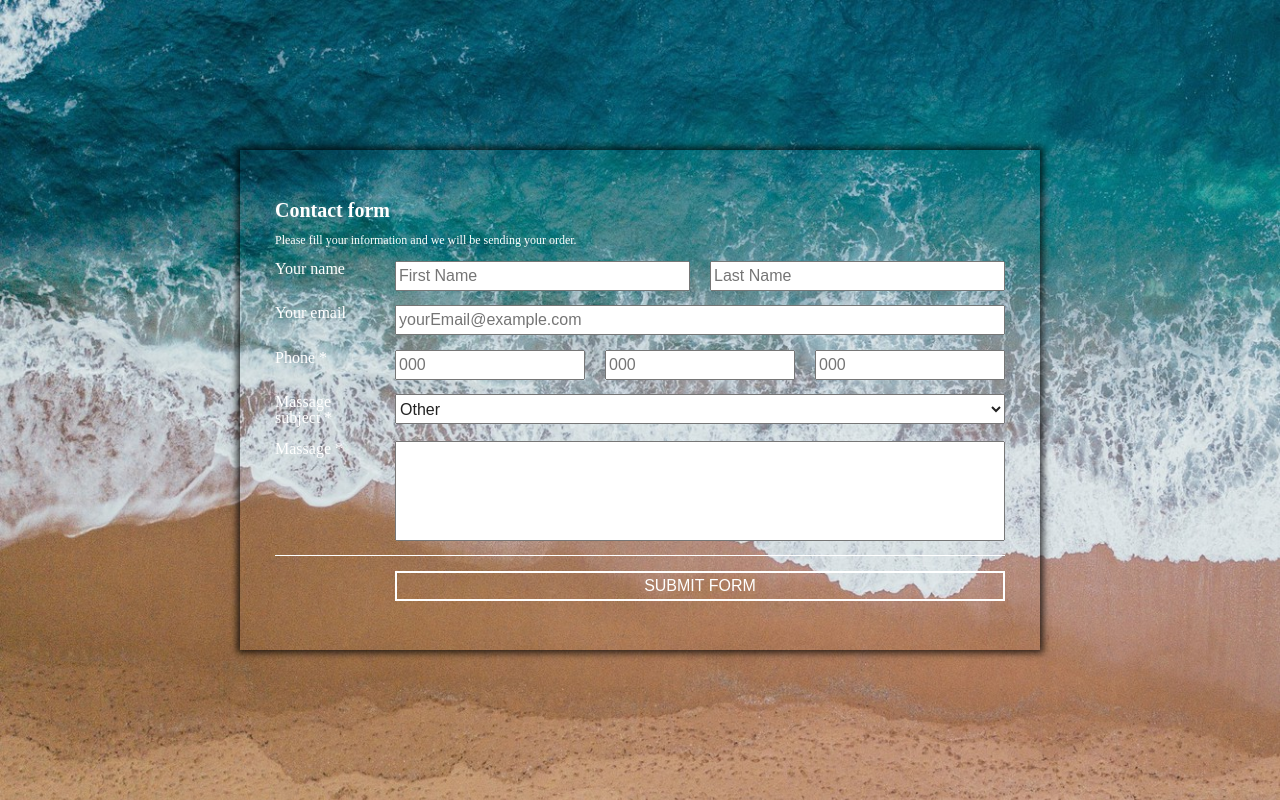
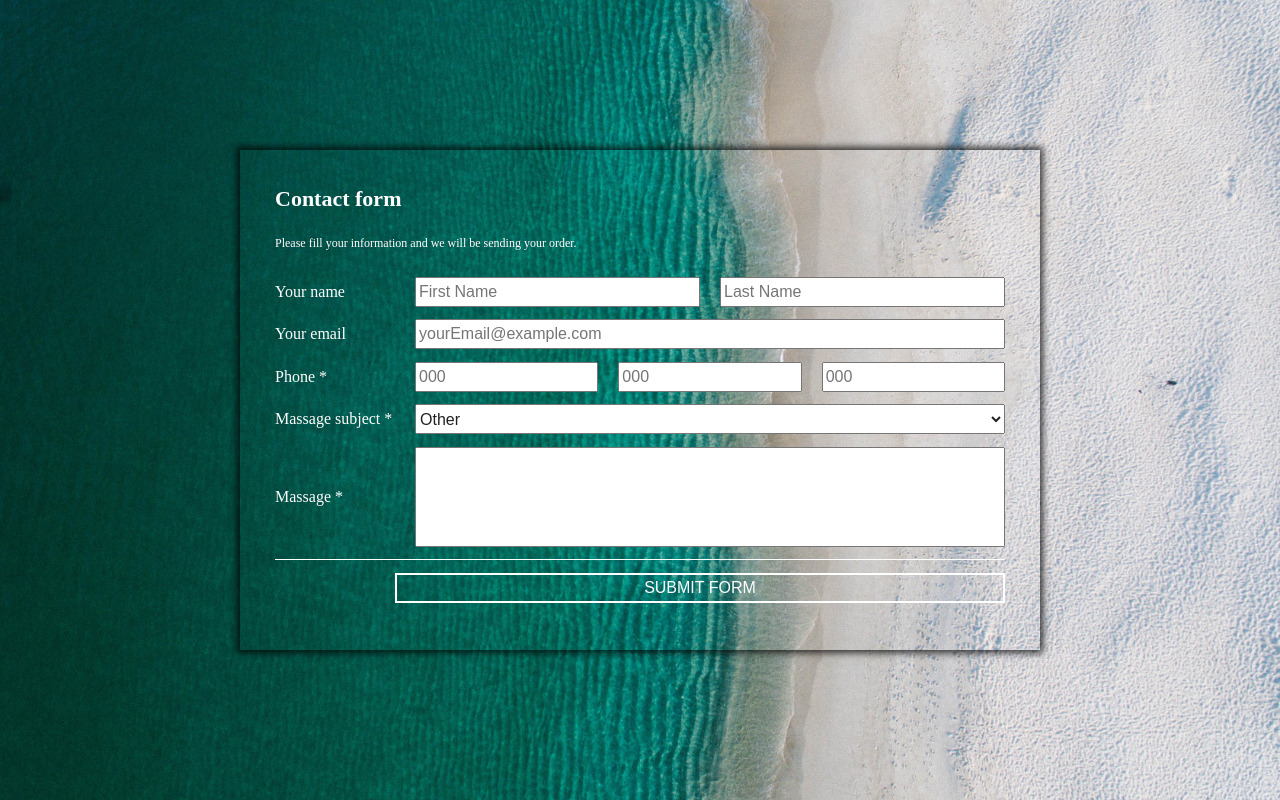
Before and after one commit to Crysis020304050/fridayForm, a plain HTML site: page index.html in a window 1280 px wide. Drawn offline with Linux system fonts and the light colour scheme.

Commit message:
Final home editing.
Background image was changed.

```diff
--- a/assets/css/style.css
+++ b/assets/css/style.css
@@ -2,7 +2,7 @@ body {
     background-color: white;
     min-width: 100vw;
     min-height: 100vh;
-    background-image: url("../images/okean.jpg");
+    background-image: url("../images/ocean.jpg");
     background-repeat: no-repeat;
     background-size: cover;
 }
@@ -27,7 +27,7 @@ body * {
     box-shadow: 0px 0px 7px 3px rgba(0,0,0,0.75);
     display: flex;
     flex-direction: column;
-    padding: 35px;
+    padding: 25px 35px 35px 35px;
     justify-content: space-evenly;
 
 }
@@ -47,21 +47,23 @@ body * {
 }
 
 .contactForm {
-    font-size: 20px;
+    font-size: 22px;
     font-weight: 900;
 }
 
 .massageForUser {
     font-size: 12px;
+    margin: 15px 0px;
 }
 
 .leftText {
-    flex-basis: 100px;
+    flex-basis: 120px;
 }
 
 .flex {
     display: flex;
     justify-content: space-evenly;
+    align-items: center;
 }
 
 .phone > input {
```
Also changed, not shown: assets/images/ocean.jpg (added), assets/images/okean.jpg (deleted).
